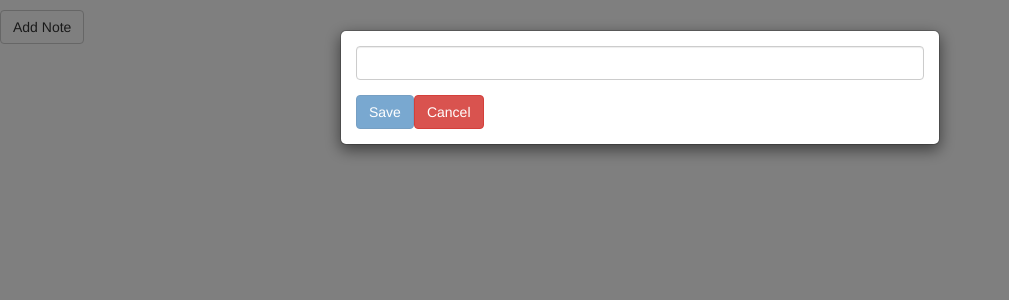
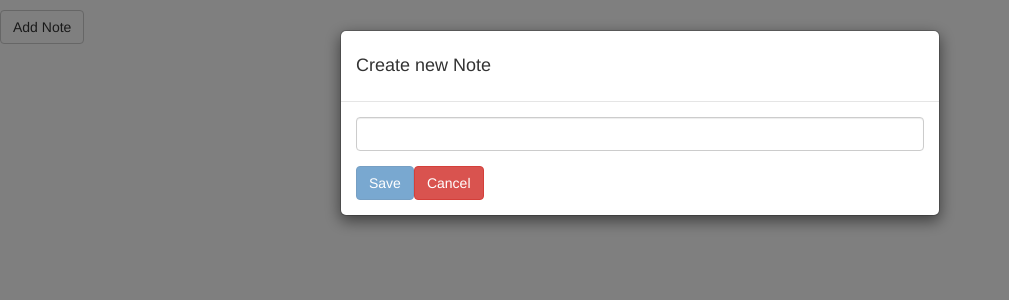
Before and after one commit to linkleonard/notes, a React app: page / in a window 1280 px wide. Both pictures are taken after a click on the button "Add Note". Shown: the top 300 px of the page, without its empty margins (0-1009 px from the left). Built offline with nearby package versions, Linux system fonts and the light colour scheme; the HTML template or start-up script is replaced by a standard one.

Commit message:
Add note editor modal header

```diff
--- a/src/components/NoteModal.jsx
+++ b/src/components/NoteModal.jsx
@@ -2,8 +2,11 @@ import React from 'react';
 import { Modal } from 'react-bootstrap';
 import NoteForm from '../containers/NoteForm.jsx';
 
-const NoteModal = ({ show, handleSubmit }) => (
+const NoteModal = ({ show, index, handleSubmit }) => (
     <Modal show={ show } >
+        <Modal.Header>
+            <h4>{ index === null ? 'Create new' : 'Update' } Note</h4>
+        </Modal.Header>
         <Modal.Body>
             <NoteForm onSubmit={ handleSubmit } />
         </Modal.Body>
```
